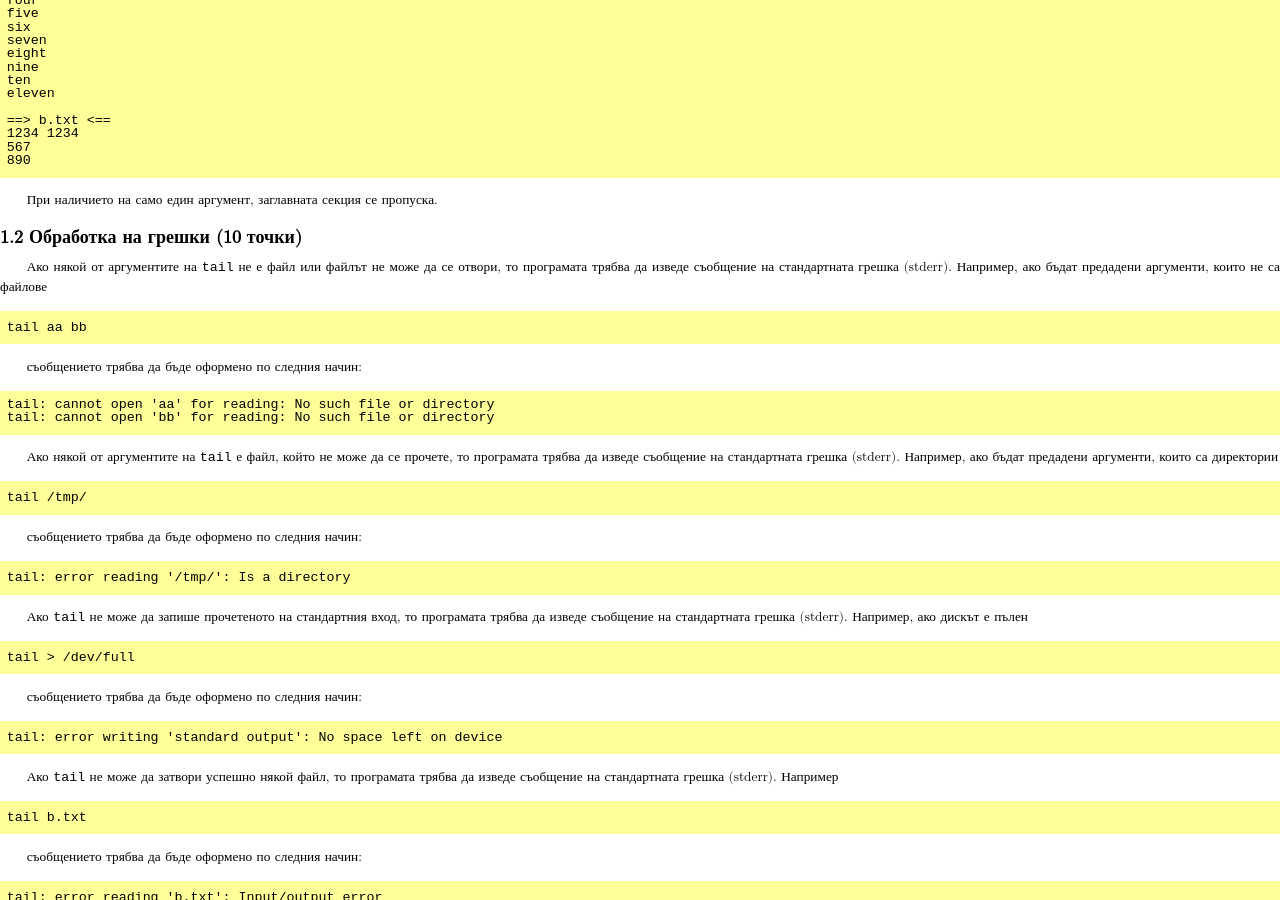
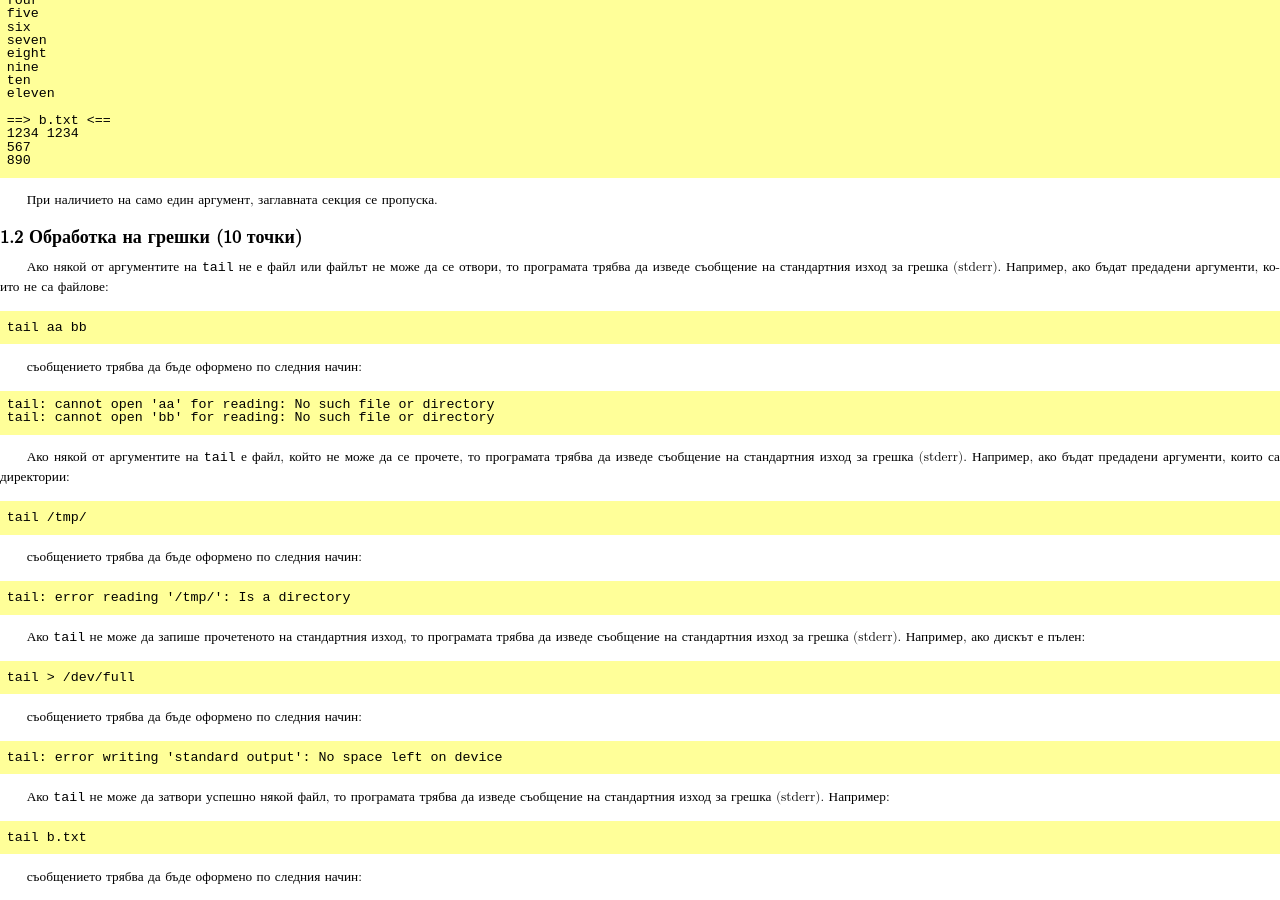
Before and after one commit to elsys/os-homeworks, a Jekyll site: the page built from _tasks/2017-2018/2017-11-06-tail.md, in a window 1280 px wide and 900 px high, scrolled down 1535 px. Built offline with Jekyll 4.4.1, drawn with Linux system fonts in a browser that asks for light colours.

Commit message:
Fix tail task

````diff
--- a/_tasks/2017-2018/2017-11-06-tail.md
+++ b/_tasks/2017-2018/2017-11-06-tail.md
@@ -61,7 +61,7 @@ title:  "Задача №1: Реализация на tail"
 
    0. Обработка на грешки (10 точки)
 
-      Ако някой от аргументите на `{{ page.cmdline }}` не е файл или файлът не може да се отвори, то програмата трябва да изведе съобщение на стандартната грешка (stderr). Например, ако бъдат предадени аргументи, които не са файлове
+      Ако някой от аргументите на `{{ page.cmdline }}` не е файл или файлът не може да се отвори, то програмата трябва да изведе съобщение на стандартния изход за грешка (stderr). Например, ако бъдат предадени аргументи, които не са файлове:
       ```
       {{ page.cmdline }} aa bb
       ```
@@ -71,7 +71,7 @@ title:  "Задача №1: Реализация на tail"
       {{ page.cmdline }}: cannot open 'bb' for reading: No such file or directory
       ```
 
-      Ако някой от аргументите на `{{ page.cmdline }}` е файл, който не може да се прочете, то програмата трябва да изведе съобщение на стандартната грешка (stderr). Например, ако бъдат предадени аргументи, които са директории
+      Ако някой от аргументите на `{{ page.cmdline }}` е файл, който не може да се прочете, то програмата трябва да изведе съобщение на стандартния изход за грешка (stderr). Например, ако бъдат предадени аргументи, които са директории:
       ```
       {{ page.cmdline }} /tmp/
       ```
@@ -80,7 +80,7 @@ title:  "Задача №1: Реализация на tail"
       {{ page.cmdline }}: error reading '/tmp/': Is a directory
       ```
 
-      Ако `{{ page.cmdline }}` не може да запише прочетеното на стандартния вход, то програмата трябва да изведе съобщение на стандартната грешка (stderr). Например, ако дискът е пълен
+      Ако `{{ page.cmdline }}` не може да запише прочетеното на стандартния изход, то програмата трябва да изведе съобщение на стандартния изход за грешка (stderr). Например, ако дискът е пълен:
       ```
       {{ page.cmdline }} > /dev/full
       ```
@@ -89,7 +89,7 @@ title:  "Задача №1: Реализация на tail"
       {{ page.cmdline }}: error writing 'standard output': No space left on device
       ```
 
-      Ако `{{ page.cmdline }}` не може да затвори успешно някой файл, то програмата трябва да изведе съобщение на стандартната грешка (stderr). Например
+      Ако `{{ page.cmdline }}` не може да затвори успешно някой файл, то програмата трябва да изведе съобщение на стандартния изход за грешка (stderr). Например:
       ```
       {{ page.cmdline }} b.txt
       ```
````
